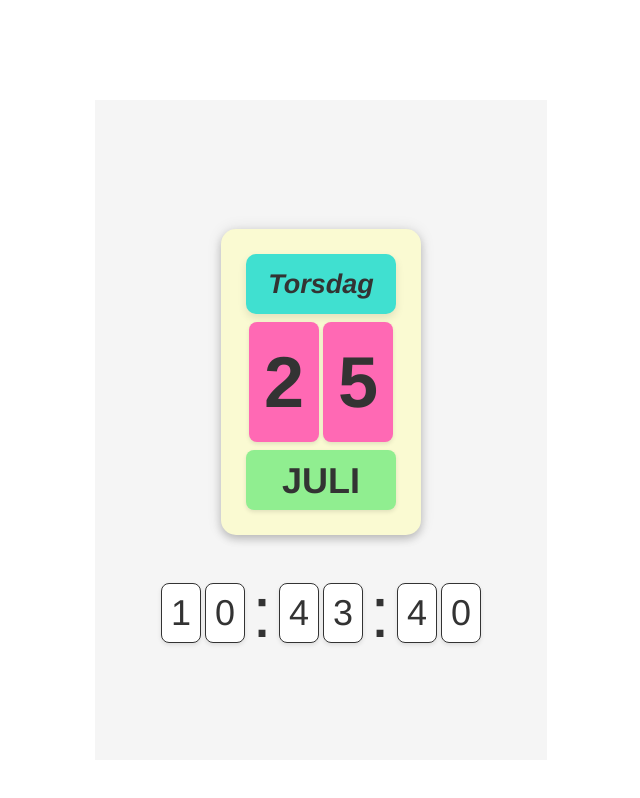
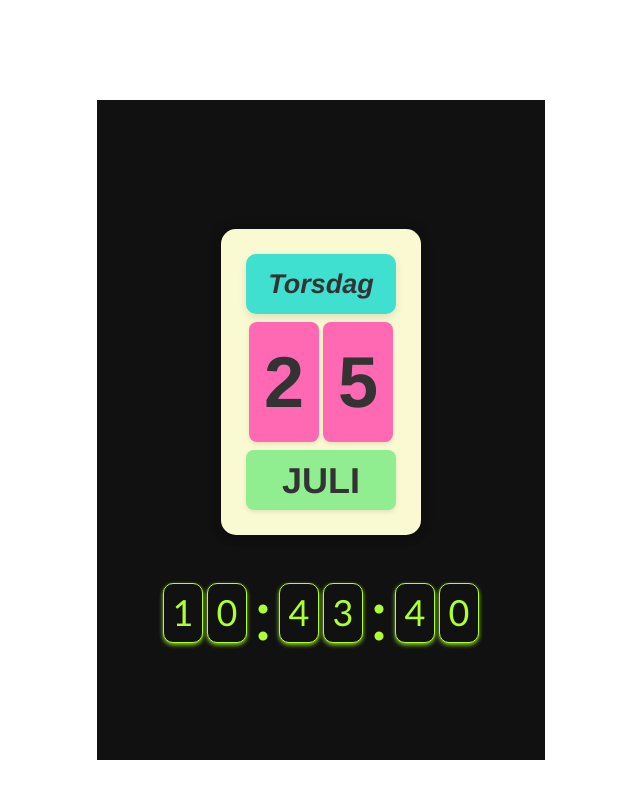
Before and after one commit to annkar73/calendar, a Vue app: page / in a window 1280 px wide. Shown: the whole page, without its empty margins (319-959 px from the left). Built offline with nearby package versions, Linux system fonts and the light colour scheme.

Commit message:
style clock

```diff
--- a/src/App.vue
+++ b/src/App.vue
@@ -23,7 +23,7 @@ import ClockDisplay from './components/ClockDisplay.vue';
   flex-direction: column;
   align-items: center;
   justify-content: center;
-  background-color: #f5f5f5;
+  background-color: #111;
   text-align: center;
   margin-top: 60px;
 }
--- a/src/components/ClockDisplay.vue
+++ b/src/components/ClockDisplay.vue
@@ -62,15 +62,19 @@ onUnmounted(() => {
     display: flex;
     justify-content: center;
     align-items: center;
-    background-color: #fff;
-    border-radius: 8px;
-    border: 1px solid #333;
+    background-color: #111;
+    color: greenyellow;
+    font-family:'Trebuchet MS', 'Lucida Sans Unicode', 'Lucida Grande', 'Lucida Sans', Arial, sans-serif;
+    border-radius: 10px;
+    border: 1px solid greenyellow;
     margin: 0 2px;
-    box-shadow: 0 2px 4px rgba(0, 0, 0, 0.1);
+    box-shadow: 0 2px 4px rgba(173, 255, 47, 0.8);
 }
 
 span {
     font-size: 2em;
+    font-family: 'Trebuchet MS', 'Lucida Sans Unicode', 'Lucida Grande', 'Lucida Sans', Arial, sans-serif;
+    color: greenyellow;
     margin: 0 5px;
 }
 </style>
```
